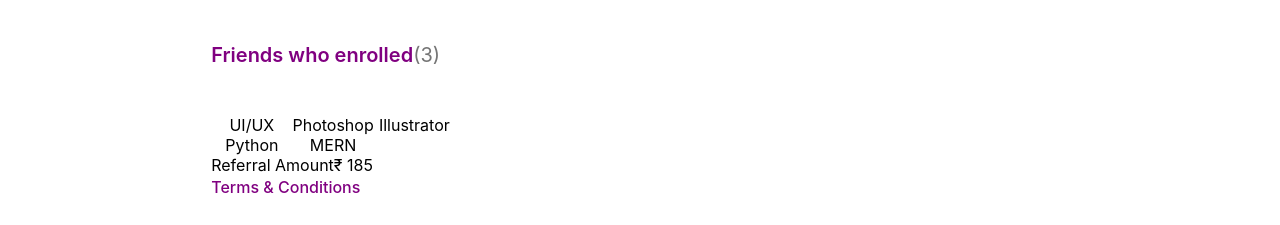
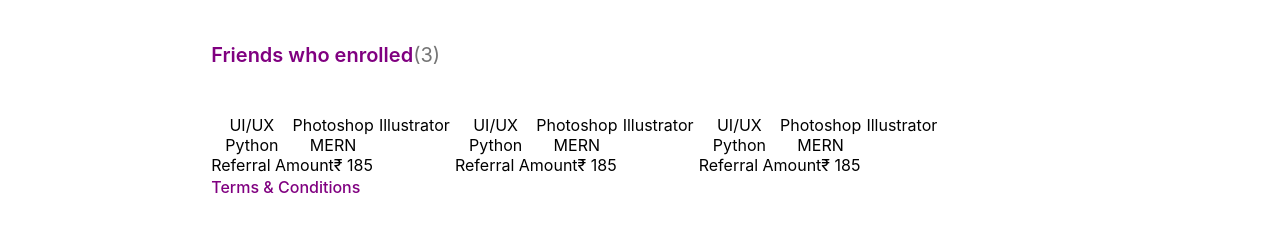
Before and after one commit to Aaryan-Dev/tutedude_assignment, a React (Create React App) app: page / in a window 1280 px wide. Shown: the part 253-478 px from the top of the page. Built offline with nearby package versions, Linux system fonts and the light colour scheme.

Commit message:
Update ReferralCode.jsx

```diff
--- a/src/miniComponents/ReferralCode.jsx
+++ b/src/miniComponents/ReferralCode.jsx
@@ -28,6 +28,42 @@ const ReferralCode = () => {
             <p className={css.price}>&#8377; 185</p>
           </div>
         </div>
+        <div>
+          <div>
+            <div className={css.name}>Dhiraj Saxsena</div>
+            <div className={css.date}>14 Sep, 2022</div>
+          </div>
+          <div className={css.detail}>Courses Enrolled(6)</div>
+          <div className={css.skills}>
+            <div>UI/UX</div>
+            <div>Photoshop</div>
+            <div>Illustrator</div>
+            <div>Python</div>
+            <div>MERN</div>
+          </div>
+          <div>
+            <pre className={css.amount}>Referral Amount</pre>
+            <p className={css.price}>&#8377; 185</p>
+          </div>
+        </div>
+        <div>
+          <div>
+            <div className={css.name}>Dhiraj Saxsena</div>
+            <div className={css.date}>14 Sep, 2022</div>
+          </div>
+          <div className={css.detail}>Courses Enrolled(6)</div>
+          <div className={css.skills}>
+            <div>UI/UX</div>
+            <div>Photoshop</div>
+            <div>Illustrator</div>
+            <div>Python</div>
+            <div>MERN</div>
+          </div>
+          <div>
+            <pre className={css.amount}>Referral Amount</pre>
+            <p className={css.price}>&#8377; 185</p>
+          </div>
+        </div>
       </div>
 
       <div id={css.terms}>Terms & Conditions</div>
```
